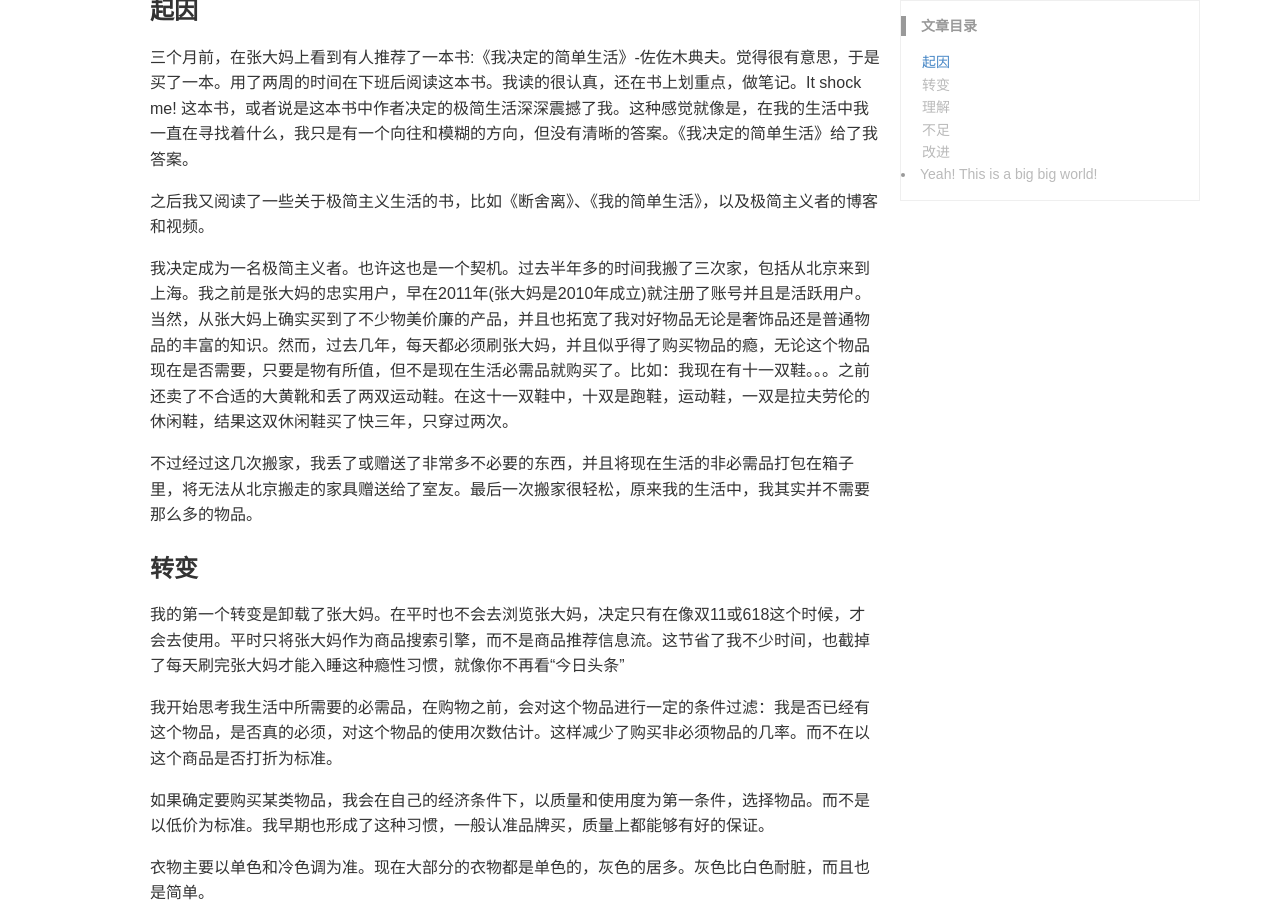
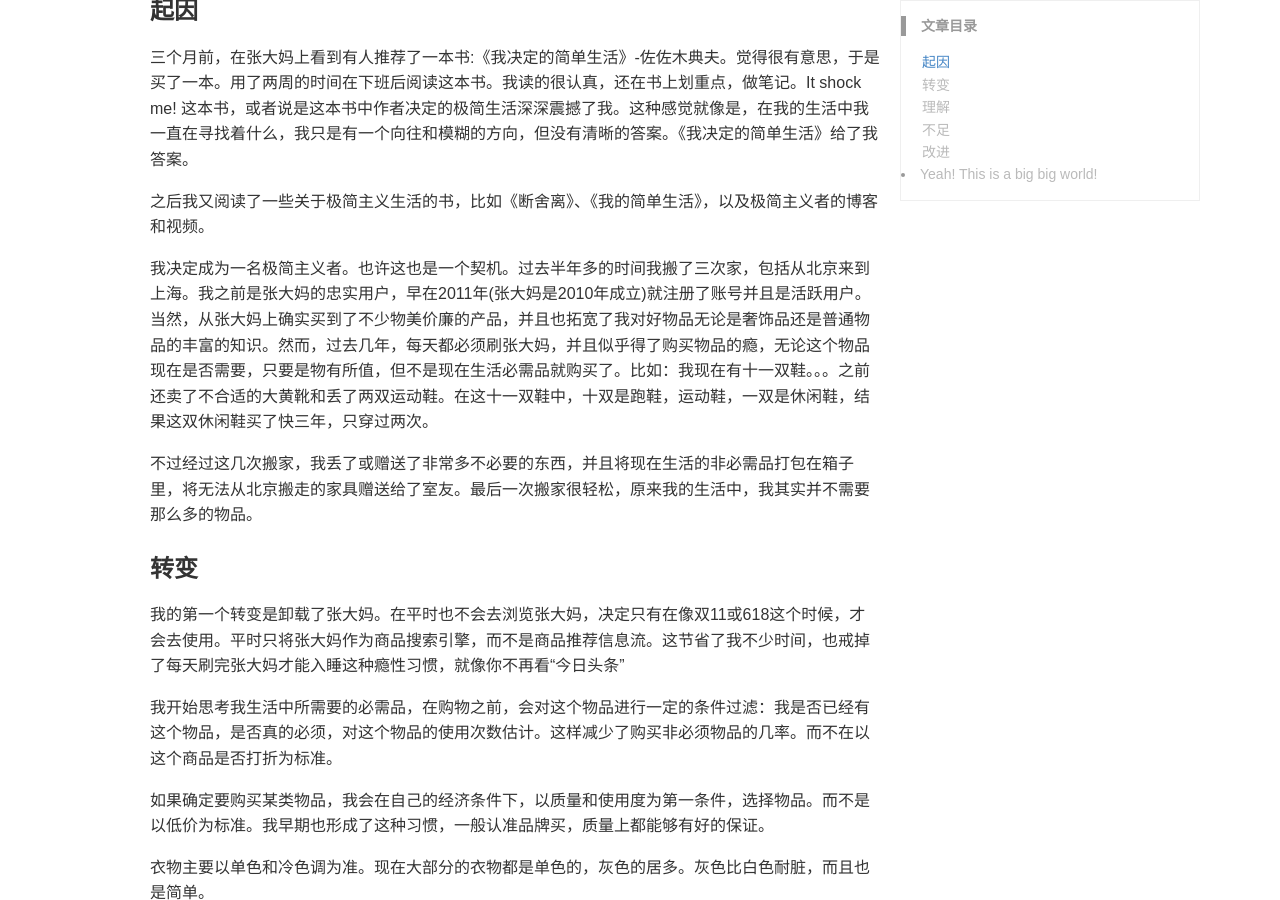
Before and after one commit to pathbox/pathbox.github.io, a Jekyll site: the page built from _posts/2018-11-21-minimalist-life.md, in a window 1280 px wide and 900 px high, scrolled down 805 px. Built offline with Jekyll 4.4.1, drawn with Linux system fonts in a browser that asks for light colours; some of the changed text lies outside the part shown.

Commit message:
Minimalist Life

```diff
--- a/_config.yml
+++ b/_config.yml
@@ -4,7 +4,7 @@
 baseurl: "https://pathbox.github.io"
 url: "https://pathbox.github.io"
 date_format: "ordinal"
-title: Yestoday you said tomorrow
+title: Minimalist Life
 subtitle: "Coding reading study then go to the Gym"
 description: "Coding reading study then go to the Gym"
 keywords: pathbox, Pathbox, pathbox博客
--- a/_posts/2018-11-21-minimalist-life.md
+++ b/_posts/2018-11-21-minimalist-life.md
@@ -13,12 +13,12 @@
 
 之后我又阅读了一些关于极简主义生活的书，比如《断舍离》、《我的简单生活》，以及极简主义者的博客和视频。
 
-我决定成为一名极简主义者。也许这也是一个契机。过去半年多的时间我搬了三次家，包括从北京来到上海。我之前是张大妈的忠实用户，早在2011年(张大妈是2010年成立)就注册了账号并且是活跃用户。当然，从张大妈上确实买到了不少物美价廉的产品，并且也拓宽了我对好物品无论是奢饰品还是普通物品的丰富的知识。然而，过去几年，每天都必须刷张大妈，并且似乎得了购买物品的瘾，无论这个物品现在是否需要，只要是物有所值，但不是现在生活必需品就购买了。比如：我现在有十一双鞋。。。之前还卖了不合适的大黄靴和丢了两双运动鞋。在这十一双鞋中，十双是跑鞋，运动鞋，一双是拉夫劳伦的休闲鞋，结果这双休闲鞋买了快三年，只穿过两次。
+我决定成为一名极简主义者。也许这也是一个契机。过去半年多的时间我搬了三次家，包括从北京来到上海。我之前是张大妈的忠实用户，早在2011年(张大妈是2010年成立)就注册了账号并且是活跃用户。当然，从张大妈上确实买到了不少物美价廉的产品，并且也拓宽了我对好物品无论是奢饰品还是普通物品的丰富的知识。然而，过去几年，每天都必须刷张大妈，并且似乎得了购买物品的瘾，无论这个物品现在是否需要，只要是物有所值，但不是现在生活必需品就购买了。比如：我现在有十一双鞋。。。之前还卖了不合适的大黄靴和丢了两双运动鞋。在这十一双鞋中，十双是跑鞋，运动鞋，一双是休闲鞋，结果这双休闲鞋买了快三年，只穿过两次。
 
 不过经过这几次搬家，我丢了或赠送了非常多不必要的东西，并且将现在生活的非必需品打包在箱子里，将无法从北京搬走的家具赠送给了室友。最后一次搬家很轻松，原来我的生活中，我其实并不需要那么多的物品。
 
 ### 转变
-我的第一个转变是卸载了张大妈。在平时也不会去浏览张大妈，决定只有在像双11或618这个时候，才会去使用。平时只将张大妈作为商品搜索引擎，而不是商品推荐信息流。这节省了我不少时间，也截掉了每天刷完张大妈才能入睡这种瘾性习惯，就像你不再看“今日头条”
+我的第一个转变是卸载了张大妈。在平时也不会去浏览张大妈，决定只有在像双11或618这个时候，才会去使用。平时只将张大妈作为商品搜索引擎，而不是商品推荐信息流。这节省了我不少时间，也戒掉了每天刷完张大妈才能入睡这种瘾性习惯，就像你不再看“今日头条”
 
 我开始思考我生活中所需要的必需品，在购物之前，会对这个物品进行一定的条件过滤：我是否已经有这个物品，是否真的必须，对这个物品的使用次数估计。这样减少了购买非必须物品的几率。而不在以这个商品是否打折为标准。
 
```
Also changed, not shown: pages/about.md (+1 -1 lines).
